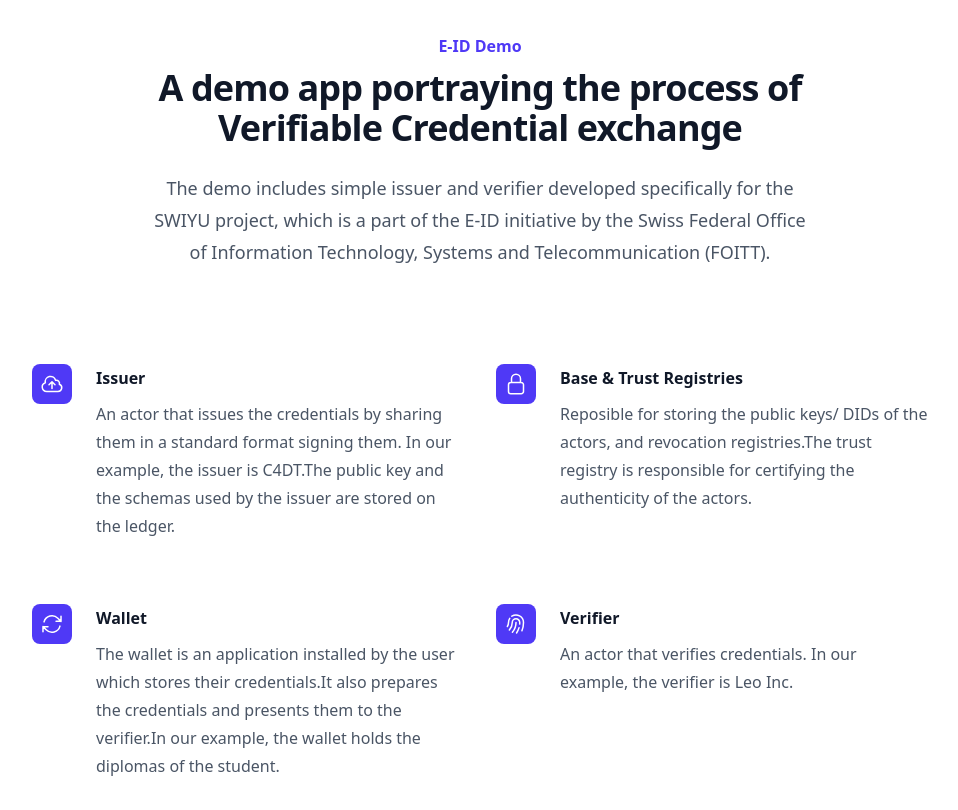
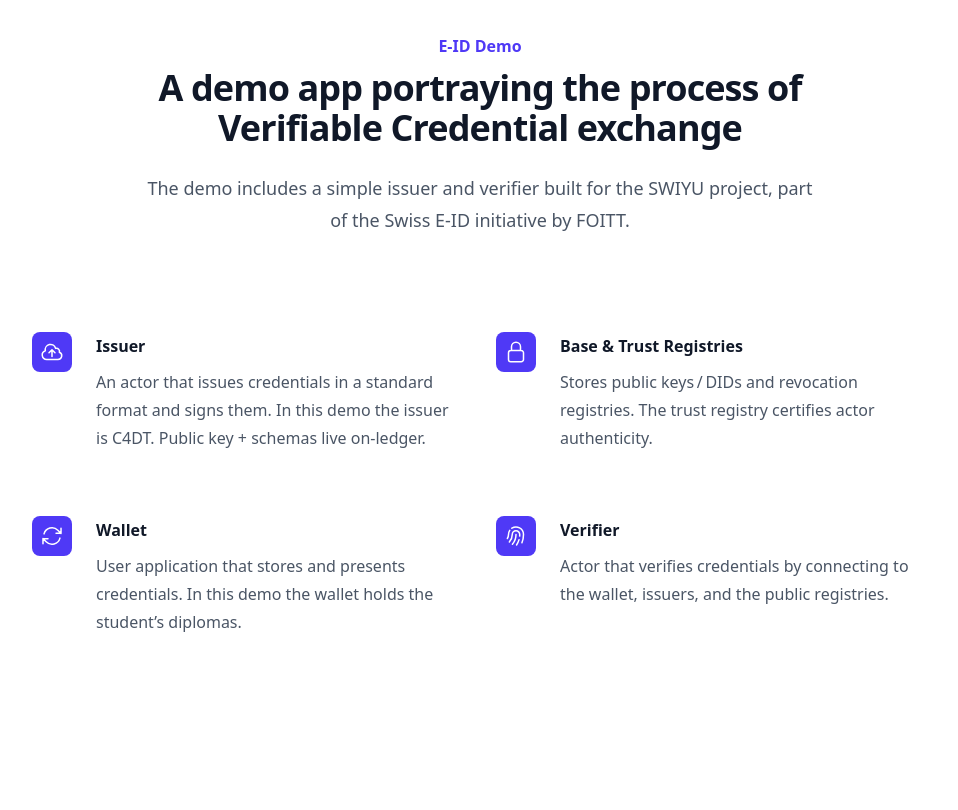
Before and after one commit to c4dt/SWIYU-demo, a Nuxt app: page / in a window 1280 px wide. Shown: the whole page, without its empty margins (160-1118 px from the left). Built offline with nearby package versions, Linux system fonts and the light colour scheme.

Commit message:
refactor: updates UI and text in different areas

```diff
--- a/app/layouts/c4dt.vue
+++ b/app/layouts/c4dt.vue
@@ -5,7 +5,7 @@
         <div class="flex h-16 items-center justify-between">
           <div class="flex items-center">
             <div class="flex-shrink-0">
-              <NuxtImg class="w-60" src="/images/acme-logo.svg" alt="C4DT logo" />
+              <NuxtImg class="w-60" src="/images/c4dt.svg" alt="C4DT logo" />
             </div>
             <div class="ml-10 flex items-baseline space-x-4">
               <NuxtLink v-for="item in navigation" :key="item.name" :to="item.path" :class="[
--- a/app/pages/index.vue
+++ b/app/pages/index.vue
@@ -1,7 +1,7 @@
 <template>
   <section class="bg-white py-24 sm:py-8">
     <div class="mx-auto max-w-7xl px-6 lg:px-8">
-      <header class="mx-auto max-w-2xl lg:text-center">
+      <header class="mx-auto max-w-2xl text-center">
         <h1 class="text-base font-semibold leading-7 text-indigo-600">
           E-ID Demo
         </h1>
@@ -9,82 +9,84 @@
           A demo app portraying the process of Verifiable Credential exchange
         </p>
         <p class="mt-6 text-lg leading-8 text-gray-600">
-          The demo includes simple issuer and verifier developed specifically for the
-          SWIYU project, which is a part of the E-ID initiative by the Swiss Federal Office of Information Technology,
-          Systems and Telecommunication (FOITT).
+          The demo includes a simple issuer and verifier built for the SWIYU
+          project, part of the Swiss E-ID initiative by FOITT.
         </p>
       </header>
 
-      <dl
-        class="mx-auto mt-16 grid max-w-xl grid-cols-1 gap-x-8 gap-y-10 sm:mt-20 lg:mt-24 lg:max-w-4xl lg:grid-cols-2 lg:gap-y-16">
-        <div v-for="feature in features" :key="feature.name" class="relative pl-16">
+      <dl class="mx-auto mt-16 grid max-w-xl grid-cols-1 gap-x-8 gap-y-10
+               sm:mt-20 lg:mt-24 lg:max-w-4xl lg:grid-cols-2 lg:gap-y-16">
+        <div v-for="f in features" :key="f.name" class="relative pl-16">
           <dt class="font-semibold leading-7 text-gray-900">
-            <div class="absolute left-0 top-0 flex h-10 w-10 items-center justify-center rounded-lg bg-indigo-600">
-              <component :is="feature.icon" class="h-6 w-6 text-white" aria-hidden="true" />
+            <div class="absolute left-0 top-0 flex h-10 w-10 items-center justify-center rounded-lg
+                     bg-indigo-600 transition-transform motion-safe:hover:scale-105">
+              <component :is="f.icon" class="h-6 w-6 text-white" aria-hidden="true" />
             </div>
-            <NuxtLink :to="feature.url" class="hover:text-indigo-600 transition-colors">
-              {{ feature.name }}
+            <NuxtLink :to="f.url" class="outline-none focus-visible:ring-2 focus-visible:ring-indigo-400
+                     hover:text-indigo-600 transition-colors">
+              {{ f.name }}
             </NuxtLink>
           </dt>
+
           <dd class="mt-2 leading-7 text-gray-600">
-            {{ feature.description }}
+            {{ f.description }}
           </dd>
         </div>
       </dl>
     </div>
   </section>
 </template>
-<script setup>
-import {
-  ArrowPathIcon,
-  CloudArrowUpIcon,
-  FingerPrintIcon,
-  LockClosedIcon,
-} from "@heroicons/vue/24/outline";
+<script setup lang="ts">
 
-useHead({
-  title: "E-ID Demo",
-  meta: [
-    {
-      name: "description",
-      content:
-        "A simple app portraying the process of Verifiable Credential exchange.",
-    },
-  ],
-});
+import { ArrowPathIcon, CloudArrowUpIcon, FingerPrintIcon, LockClosedIcon } from '@heroicons/vue/24/outline'
+
+type ExternalUrl = `http${'s' | ''}://${string}`
+type InternalUrl = `/${string}`
+
+interface Feature {
+  readonly name: string
+  readonly description: string
+  readonly url: ExternalUrl | InternalUrl
+  readonly icon: Component
+}
+
 const features = [
   {
-    name: "Issuer",
+    name: 'Issuer',
     description:
-      "An actor that issues the credentials by sharing them in a standard format" +
-      " signing them. In our example, the issuer is C4DT." +
-      "The public key and the schemas used by the issuer are stored on the ledger.",
+      `An actor that issues credentials in a standard format and signs them.
+       In this demo the issuer is C4DT. Public key + schemas live on-ledger.`,
     icon: CloudArrowUpIcon,
-    url: "/issuer",
+    url: '/issuer',
   },
   {
-    name: "Base & Trust Registries",
+    name: 'Base & Trust Registries',
     description:
-      "Reposible for storing the public keys/ DIDs of the actors, and revocation registries." +
-      "The trust registry is responsible for certifying the authenticity of the actors.",
+      `Stores public keys / DIDs and revocation registries.
+       The trust registry certifies actor authenticity.`,
     icon: LockClosedIcon,
-    url: "https://swiyu-admin-ch.github.io/introduction/#registries",
+    url: 'https://swiyu-admin-ch.github.io/introduction/#registries',
   },
   {
-    name: "Wallet",
+    name: 'Wallet',
     description:
-      "The wallet is an application installed by the user which stores their credentials." +
-      "It also prepares the credentials and presents them to the verifier." +
-      "In our example, the wallet holds the diplomas of the student.",
+      `User application that stores and presents credentials.
+       In this demo the wallet holds the student’s diplomas.`,
     icon: ArrowPathIcon,
-    url: "https://swiyu-admin-ch.github.io/open-source-components/#swiyu-android--ios-app",
+    url: 'https://swiyu-admin-ch.github.io/open-source-components/#swiyu-android--ios-app',
   },
   {
-    name: "Verifier",
-    description:
-      "An actor that verifies credentials. In our example, the verifier is Leo Inc.",
+    name: 'Verifier',
+    description: 'Actor that verifies credentials by connecting to the wallet, issuers, and the public registries.',
     icon: FingerPrintIcon,
-    url: "/verifier",
-  },
-];
+    url: '/verifier',
+  }
+] as const satisfies ReadonlyArray<Feature>
+
+definePageMeta({ title: 'E-ID Demo' })
+useSeoMeta({
+  title: 'E-ID Demo',
+  description:
+    'A simple app portraying the process of Verifiable Credential exchange.'
+})
 </script>
--- a/app/pages/issuer/from-identity/verify.vue
+++ b/app/pages/issuer/from-identity/verify.vue
@@ -190,15 +190,8 @@ function redirectToCredentialGeneration(): void {
   console.log("Redirecting to credential generation...");
 }
 
-definePageMeta({ layout: "leo-inc" });
+definePageMeta({ layout: "c4dt" });
 useHead({
-  title: "Leo Inc. HR - Employees",
-  meta: [
-    {
-      name: "description",
-      content:
-        "Manage Employee Information and maintain their contact information.",
-    },
-  ],
+  title: "C4DT E-ID Workshop - Verify Identity",
 });
 </script>
```
Also changed, not shown: public/images/c4dt.svg (added).
